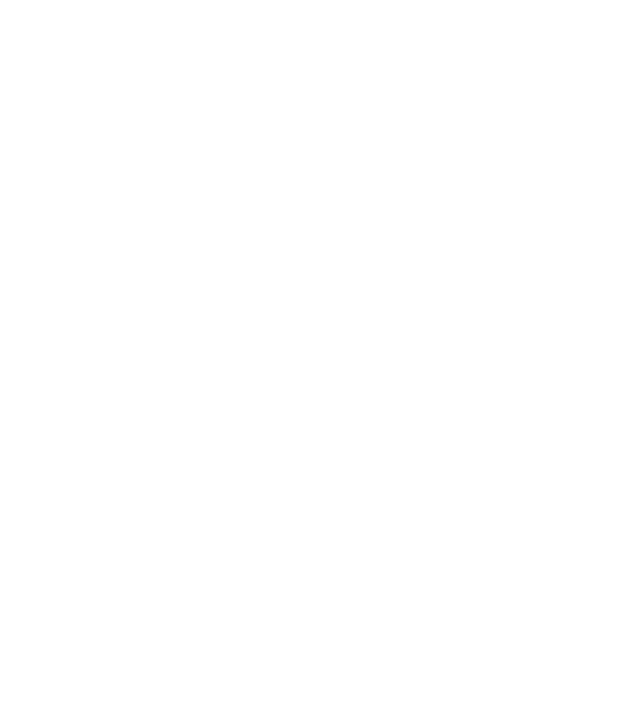
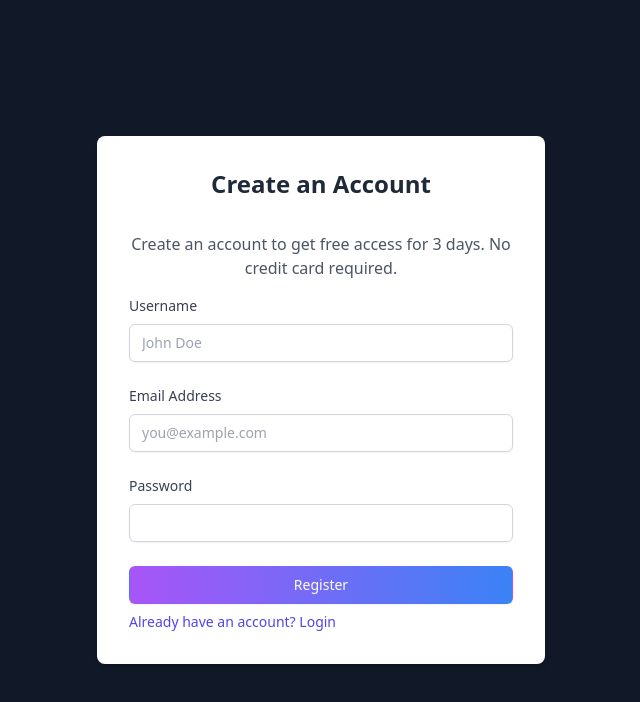
Before and after one commit to jameel-webdev/AI-Content-Generator-frontend, a React (Create React App) app: page /register in a window 1280 px wide. Before the commit this address had no page. Shown: the top 702 px of the page, without its empty margins (319-959 px from the left). Built offline with nearby package versions, Linux system fonts and the light colour scheme.

Commit message:
Registration

```diff
--- a/src/App.js
+++ b/src/App.js
@@ -1,12 +1,18 @@
+import { lazy, Suspense } from "react";
 import { BrowserRouter as Router, Routes, Route } from "react-router-dom";
+import Loader from "./components/Loader";
+
+const Register = lazy(() => import("./components/Users/Register"));
 
 function App() {
   return (
     <>
       <Router>
-        <Routes>
-          <Route path="/" element={<h1>Home</h1>} />
-        </Routes>
+        <Suspense fallback={<Loader />}>
+          <Routes>
+            <Route path="/register" element={<Register />} />
+          </Routes>
+        </Suspense>
       </Router>
     </>
   );
--- /dev/null
+++ b/src/apis/users/usersApi.js
@@ -0,0 +1,16 @@
+import axios from "axios";
+
+export const registerUserApi = async (userData) => {
+  const res = await axios.post(
+    "http://localhost:5000/api/v1/user/register",
+    {
+      username: userData?.username,
+      email: userData?.email,
+      password: userData?.password,
+    },
+    {
+      withCredentials: true,
+    }
+  );
+  return res?.data;
+};
--- /dev/null
+++ b/src/components/Alert/StatusMessage.jsx
@@ -0,0 +1,39 @@
+import React from "react";
+import {
+  AiOutlineCheckCircle,
+  AiOutlineCloseCircle,
+  AiOutlineLoading3Quarters,
+} from "react-icons/ai";
+
+const StatusMessage = ({ type, message }) => {
+  let icon;
+  let colorClass;
+
+  switch (type) {
+    case "error":
+      icon = <AiOutlineCloseCircle className="text-red-500 text-3xl" />;
+      colorClass = "bg-red-100 text-red-700";
+      break;
+    case "success":
+      icon = <AiOutlineCheckCircle className="text-green-500 text-3xl" />;
+      colorClass = "bg-green-100 text-green-700";
+      break;
+    case "loading":
+      icon = (
+        <AiOutlineLoading3Quarters className="animate-spin text-blue-500 text-3xl" />
+      );
+      colorClass = "bg-blue-100 text-blue-700";
+      break;
+    default:
+      icon = null;
+  }
+
+  return (
+    <div className={`flex items-center p-4 rounded-lg ${colorClass} space-x-3`}>
+      {icon}
+      <span className="text-sm font-medium">{message}</span>
+    </div>
+  );
+};
+
+export default StatusMessage;
--- /dev/null
+++ b/src/components/Loader.jsx
@@ -0,0 +1,17 @@
+import React from "react";
+import { InfinitySpin } from "react-loader-spinner";
+
+const Loader = () => {
+  return (
+    <div className="flex justify-center align-middle mt-52">
+      <InfinitySpin
+        visible={true}
+        width="200"
+        color="#4fa94d"
+        ariaLabel="infinity-spin-loading"
+      />
+    </div>
+  );
+};
+
+export default Loader;
--- /dev/null
+++ b/src/components/Users/Register.jsx
@@ -0,0 +1,137 @@
+import { useMutation } from "@tanstack/react-query";
+import { useFormik } from "formik";
+import React from "react";
+import { Link, useNavigate } from "react-router-dom";
+import * as Yup from "yup";
+import { registerUserApi } from "../../apis/users/usersApi";
+import StatusMessage from "../Alert/StatusMessage";
+
+// Validation schema
+const validationSchema = Yup.object({
+  email: Yup.string()
+    .email("Enter a valid email")
+    .required("Email is required"),
+  password: Yup.string().required("Password is required"),
+  username: Yup.string().required("Username is required"),
+});
+
+const Registration = () => {
+  const navigate = useNavigate();
+  // Mutation
+  const mutation = useMutation({ mutationFn: registerUserApi });
+  // Formik setup for form handling
+  const formik = useFormik({
+    initialValues: {
+      email: "",
+      password: "",
+      username: "",
+    },
+    validationSchema: validationSchema,
+    onSubmit: (values) => {
+      mutation.mutate(values);
+      navigate("/login");
+    },
+  });
+  return (
+    <div className="min-h-screen flex items-center justify-center bg-gray-900">
+      <div className="max-w-md w-full bg-white rounded-lg shadow-md p-8 m-4">
+        <h2 className="text-2xl font-bold text-center text-gray-800 mb-8">
+          Create an Account
+        </h2>
+        <p className="text-center text-gray-600 mb-4">
+          Create an account to get free access for 3 days. No credit card
+          required.
+        </p>
+        {mutation.isPending && (
+          <StatusMessage type={"loading"} message={"Loading..."} />
+        )}
+        {mutation.isError && (
+          <StatusMessage
+            type={"error"}
+            message={mutation?.error?.response?.data?.message}
+          />
+        )}
+        {mutation.isSuccess && (
+          <StatusMessage type={"success"} message={mutation?.data?.message} />
+        )}
+        <form onSubmit={formik.handleSubmit} className="space-y-6">
+          {/* Username input field */}
+          <div>
+            <label
+              htmlFor="username"
+              className="text-sm font-medium text-gray-700 block mb-2"
+            >
+              Username
+            </label>
+            <input
+              type="text"
+              id="username"
+              {...formik.getFieldProps("username")}
+              className="w-full px-3 py-2 border border-gray-300 rounded-md text-sm shadow-sm placeholder-gray-400 focus:outline-none focus:border-indigo-500"
+              placeholder="John Doe"
+            />
+            {formik.touched.username && formik.errors.username && (
+              <div className="text-red-500 mt-1">{formik.errors.username}</div>
+            )}
+          </div>
+
+          {/* Email input field */}
+          <div>
+            <label
+              htmlFor="email"
+              className="text-sm font-medium text-gray-700 block mb-2"
+            >
+              Email Address
+            </label>
+            <input
+              type="email"
+              id="email"
+              {...formik.getFieldProps("email")}
+              className="w-full px-3 py-2 border border-gray-300 rounded-md text-sm shadow-sm placeholder-gray-400 focus:outline-none focus:border-indigo-500"
+              placeholder="you@example.com"
+            />
+            {formik.touched.email && formik.errors.email && (
+              <div className="text-red-500 mt-1">{formik.errors.email}</div>
+            )}
+          </div>
+
+          {/* Password input field */}
+          <div>
+            <label
+              htmlFor="password"
+              className="text-sm font-medium text-gray-700 block mb-2"
+            >
+              Password
+            </label>
+            <input
+              type="password"
+              id="password"
+              {...formik.getFieldProps("password")}
+              className="w-full px-3 py-2 border border-gray-300 rounded-md text-sm shadow-sm placeholder-gray-400 focus:outline-none focus:border-indigo-500"
+            />
+            {formik.touched.password && formik.errors.password && (
+              <div className="text-red-500 mt-1">{formik.errors.password}</div>
+            )}
+          </div>
+
+          <button
+            type="submit"
+            className="w-full py-2 px-4 border border-transparent rounded-md shadow-sm text-sm font-medium text-white bg-gradient-to-r from-purple-500 to-blue-500 hover:from-indigo-600 hover:to-blue-600 focus:outline-none focus:ring-2 focus:ring-offset-2 focus:ring-indigo-500"
+          >
+            Register
+          </button>
+        </form>
+        <div className="text-sm mt-2">
+          <Link
+            to="/login"
+            className="font-medium text-indigo-600 hover:text-indigo-500"
+          >
+            Already have an account? Login
+          </Link>
+        </div>
+      </div>
+    </div>
+  );
+};
+
+export default Registration;
```
Also changed, not shown: package.json (+6 -1 lines), 1 other file (tests, documents, lock files or other folders).
